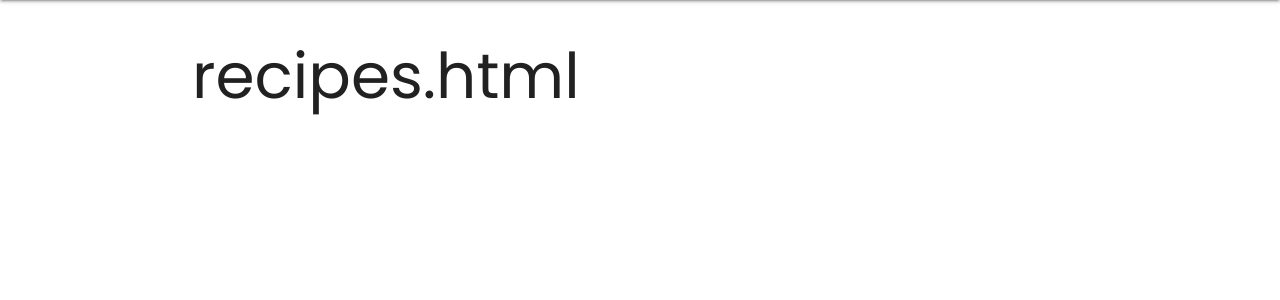
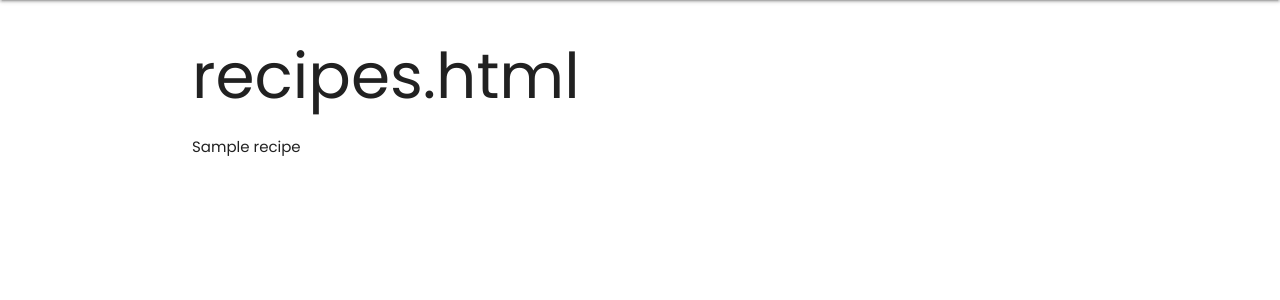
Before and after one commit to Code-Institute-Submissions/data-centric-dev-milestone, a Flask app: page /recipe/1 in a window 1280 px wide. Shown: the part 64-364 px from the top of the page. Run offline with Flask 2, Linux system fonts and the light colour scheme; a database or web service that is not in the repository returns one stand-in record (values such as "Sample title"); some libraries are stand-ins or nearby versions; some web fonts are replaced.

Commit message:
changes recipe pages url to the name

```diff
--- a/app.py
+++ b/app.py
@@ -101,10 +101,13 @@ def add_recipe():
     return render_template("add_recipe.html")
 
 
-@app.route("/recipe/<recipe_name>")
-def recipe_page(recipe_name):
-    recipe = mongo.db.tasks.find_one({"url": recipe_name})
-    return render_template("recipe.html", recipe=recipe)
+@app.route('/recipe/<recipe_id>')
+def recipe(recipe_id):
+    mongo.db.recipes.find_one(
+        {'url': recipe_id}
+    )
+    recipes = mongo.db.recipes.find_one_or_404({'url': recipe_id})
+    return render_template("recipe.html", recipes=recipes)
 
 
 @app.route("/")
--- a/templates/recipe.html
+++ b/templates/recipe.html
@@ -2,5 +2,6 @@
 {% block content %}
 
 <h1>recipes.html</h1>
+<p>{{ recipes.name }}</p>
 
 {% endblock %}
```
